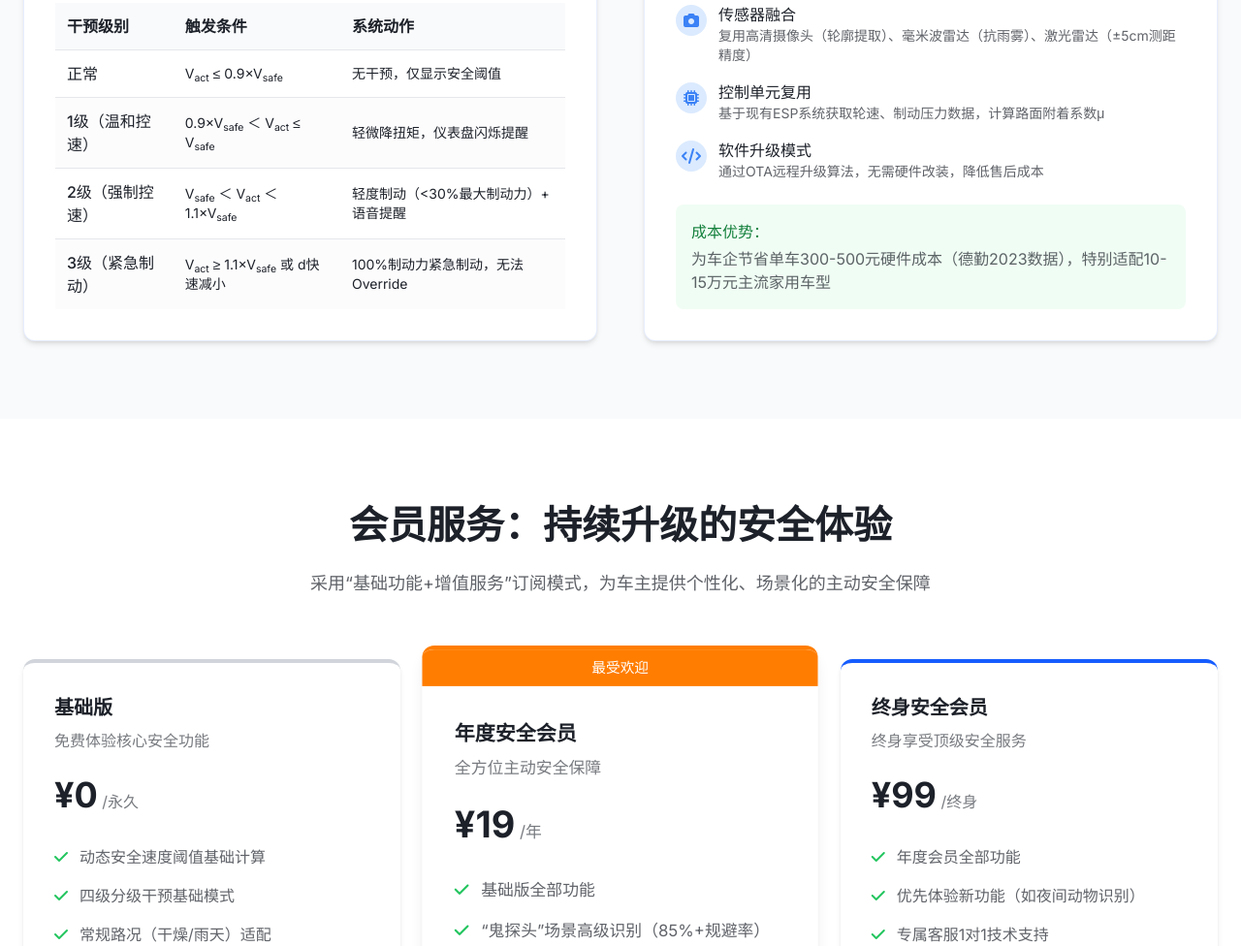
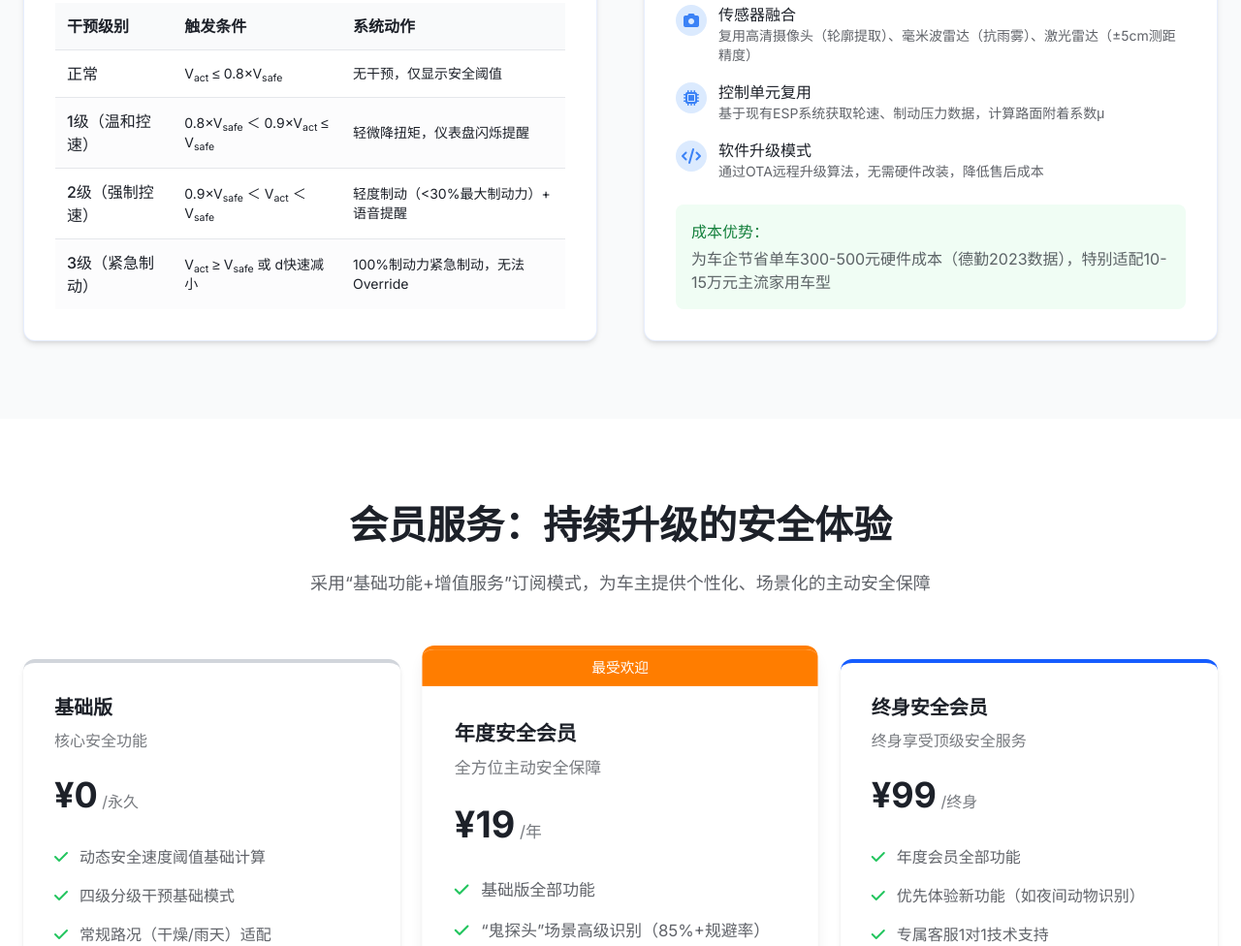
Before and after one commit to liulingyu-code/perceptive_aeb, a plain HTML site: page index.html in a window 1280 px wide. Shown: the part 3675-4651 px from the top of the page at 97% size. Drawn offline with nearby package versions, Linux system fonts and the light colour scheme.

Commit message:
添加了对安全速度冗余系数的详细说明

```diff
--- a/index.html
+++ b/index.html
@@ -565,7 +565,7 @@
                         <p class="font-medium mb-2">核心公式：</p>
                         <p class="text-primary-500 font-mono text-lg">V<sub>safe</sub> = √(2×a<sub>max</sub>×d) / 1.05</p>
                         <p class="text-sm text-dark/60 mt-2">
-                            其中：a<sub>max</sub> = μ×g（μ为路面附着系数，g为重力加速度9.8m/s²），d为与前方障碍物距离
+                            其中：a<sub>max</sub> = μ×g（μ为路面附着系数，g为重力加速度9.8m/s²），d为与前方障碍物距离<br>1.05为当系统延迟为0.1秒时经过仿真验证能保证刹停的安全速度冗余系数<br>可以根据不同系统延迟时间修改冗余系数以适配各种车型
                         </p>
                     </div>
                     <ul class="space-y-3 text-dark/70">
@@ -712,22 +712,22 @@
                             <tbody>
                                 <tr class="border-b">
                                     <td class="p-3 font-medium">正常</td>
-                                    <td class="p-3 text-sm">V<sub>act</sub> ≤ 0.9×V<sub>safe</sub></td>
+                                    <td class="p-3 text-sm">V<sub>act</sub> ≤ 0.8×V<sub>safe</sub></td>
                                     <td class="p-3 text-sm">无干预，仅显示安全阈值</td>
                                 </tr>
                                 <tr class="border-b bg-gray-50/50">
                                     <td class="p-3 font-medium">1级（温和控速）</td>
-                                    <td class="p-3 text-sm">0.9×V<sub>safe</sub> ＜ V<sub>act</sub> ≤ V<sub>safe</sub></td>
+                                    <td class="p-3 text-sm">0.8×V<sub>safe</sub> ＜ 0.9×V<sub>act</sub> ≤ V<sub>safe</sub></td>
                                     <td class="p-3 text-sm">轻微降扭矩，仪表盘闪烁提醒</td>
                                 </tr>
                                 <tr class="border-b">
                                     <td class="p-3 font-medium">2级（强制控速）</td>
-                                    <td class="p-3 text-sm">V<sub>safe</sub> ＜ V<sub>act</sub> ＜ 1.1×V<sub>safe</sub></td>
+                                    <td class="p-3 text-sm">0.9×V<sub>safe</sub> ＜ V<sub>act</sub> ＜ V<sub>safe</sub></td>
                                     <td class="p-3 text-sm">轻度制动（<30%最大制动力）+ 语音提醒</td>
                                 </tr>
                                 <tr class="bg-gray-50/50">
                                     <td class="p-3 font-medium">3级（紧急制动）</td>
-                                    <td class="p-3 text-sm">V<sub>act</sub> ≥ 1.1×V<sub>safe</sub> 或 d快速减小</td>
+                                    <td class="p-3 text-sm">V<sub>act</sub> ≥ V<sub>safe</sub> 或 d快速减小</td>
                                     <td class="p-3 text-sm">100%制动力紧急制动，无法Override</td>
                                 </tr>
                             </tbody>
@@ -797,7 +797,7 @@
                 <div class="bg-white rounded-xl shadow-md overflow-hidden border-t-4 border-gray-300 transform hover:scale-105 transition-transform duration-300">
                     <div class="p-8">
                         <h3 class="text-xl font-semibold mb-2">基础版</h3>
-                        <p class="text-dark/60 mb-6">免费体验核心安全功能</p>
+                        <p class="text-dark/60 mb-6">核心安全功能</p>
                         <div class="mb-8">
                             <span class="text-4xl font-bold">¥0</span>
                             <span class="text-dark/60">/永久</span>
@@ -1563,7 +1563,7 @@
             const obstacleDist = parseFloat(document.getElementById('obstacleDist').value);
 
             // 计算安全速度
-            // V_safe = √(2×a_max×d) / 1.15
+            // V_safe = √(2×a_max×d) / 1.05
             // a_max = μ×g (g=9.8m/s²)
             const g = 9.8; // 重力加速度
             const aMax = frictionCoeff * g;
```
